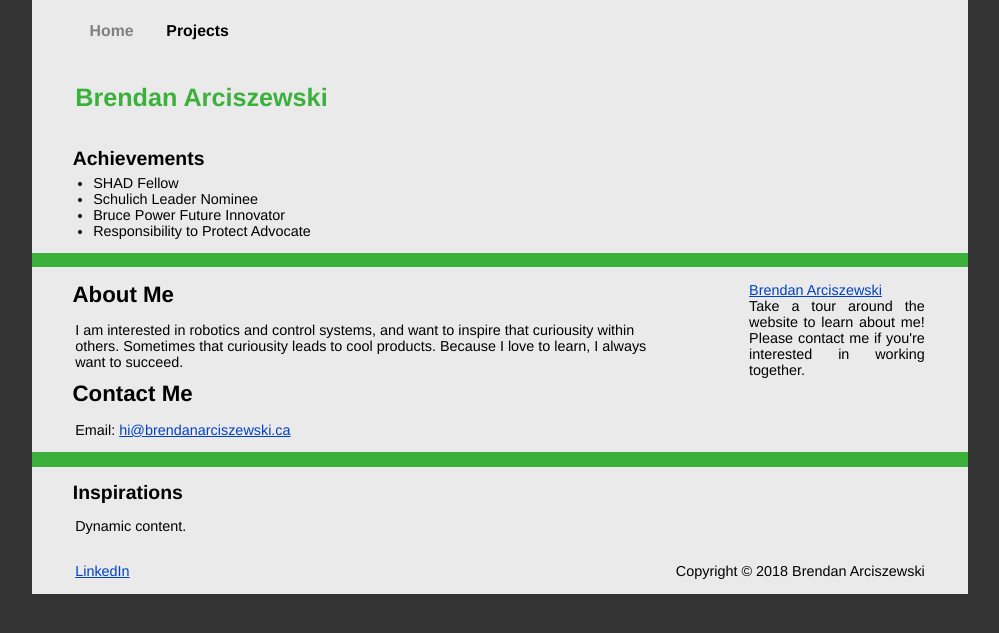
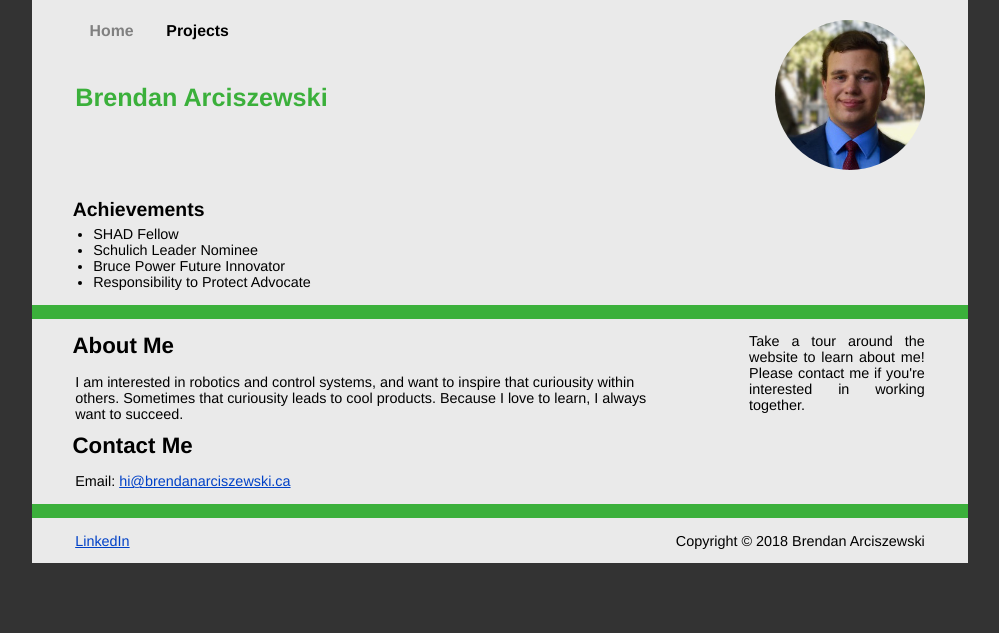
Before and after one commit to brendanarciszewski/brendanarciszewski.github.io, a Jekyll site: the page built from index.md, in a window 1280 px wide. Shown: the top 633 px of the page, without its empty margins (140-1139 px from the left). Built offline with Jekyll 4.4.1, drawn with Linux system fonts in a browser that asks for light colours; some web fonts are replaced; comment, search, counter and statistics services are not loaded.

Commit message:
remove LinkedIn appleta nd set up photo

```diff
--- a/_layouts/BDA_base.html
+++ b/_layouts/BDA_base.html
@@ -17,9 +17,6 @@ navigation:
     gtag('config', 'UA-117362578-1');
   </script>
   <!-- End Google Analytics -->
-  <!-- LinkedIn Badge -->
-  <script type="text/javascript" src="https://platform.linkedin.com/badges/js/profile.js" async defer></script>
-  <!-- End LinkedIn Badge -->
   <title>{{ page.title }}</title>
   <link rel="stylesheet" href="/css/mobile-base.css">
   <link rel="stylesheet" href="/css/linkedin-mods.css">
--- a/_layouts/BDA_static.html
+++ b/_layouts/BDA_static.html
@@ -3,7 +3,7 @@ layout: BDA_base
 ---
 <section role="banner" id="header">
   <header><h1>{{ page.title }}</h1></header>
-  <!--<img src="/media/headshot-optim.jpg" id="headshot" alt="Brendan Arciszewski" />-->
+  <img src="/media/headshot-optim.jpg" id="headshot" alt="Brendan Arciszewski" />
 </section>
 {% if page.before_con %}
 <div id="before-con">{% if page.before_con %}{% include {{ page.before_con }} %}{% endif %}</div>
@@ -16,9 +16,6 @@ layout: BDA_base
     {{ content }}
   </article>
   <div id="con_sidebar">
-    <!-- LinkedIn Badge -->
-    <div class="LI-profile-badge"  data-version="v1" data-size="medium" data-locale="en_US" data-type="vertical" data-theme="light" data-vanity="brendan-arciszewski"><a class="LI-simple-link" href='https://ca.linkedin.com/in/brendan-arciszewski?trk=profile-badge'>Brendan Arciszewski</a></div>
-    <!-- End LinkedIn Badge -->
     {% if page.con_sidebar_1 %}{% include {{ page.con_sidebar_1 }} %}{% endif %}
     {% if page.con_sidebar_2 %}{% include {{ page.con_sidebar_2 }} %}{% endif %}
   </div>
--- a/css/linkedin-mods.css
+++ /dev/null
@@ -1,6 +0,0 @@
-.LI-badge-container.vertical.light {
-	background-color: var(--module-background-colour) !important;
-}
-.LI-badge-container.vertical.light .LI-profile-pic {
-	border-color: var(--module-background-colour) !important;
-}
--- a/css/mobile-base.css
+++ b/css/mobile-base.css
@@ -167,10 +167,10 @@ section#header header {
 }
 section#header img#headshot {
     float: right;
-    height: 200px;
-    margin-top: -136px;
-    margin-right: -43px;
-    margin-bottom: -100px;
+    height: 20vw;
+    max-height: 150px;
+    margin-top: calc(-60px - 3vw);
+    border-radius: 50%;
 }
 
 div#before-con {
--- a/index.md
+++ b/index.md
@@ -3,7 +3,7 @@ layout: BDA_static
 title: "Brendan Arciszewski"
 permalink: /
 before_con: achievements.html
-after_con: quotes.html
+-after_con: quotes.html
 con_sidebar_1: encouragement.md
 ---
 ## About Me
```
Also changed, not shown: media/headshot-optim.jpg.
